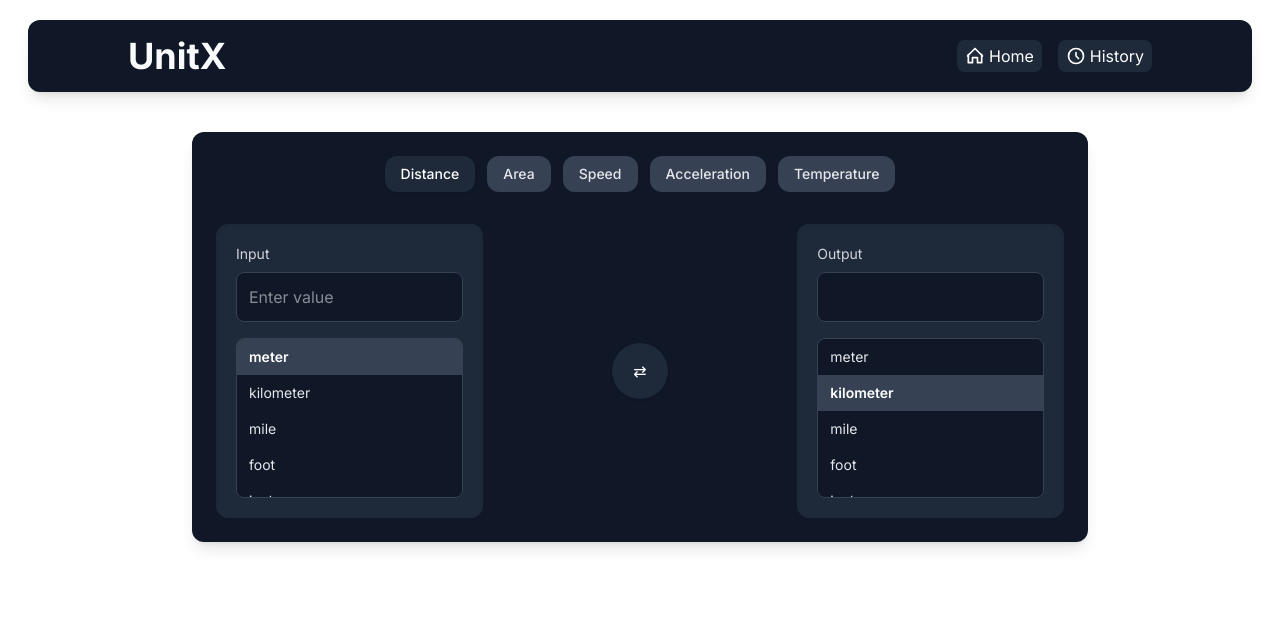
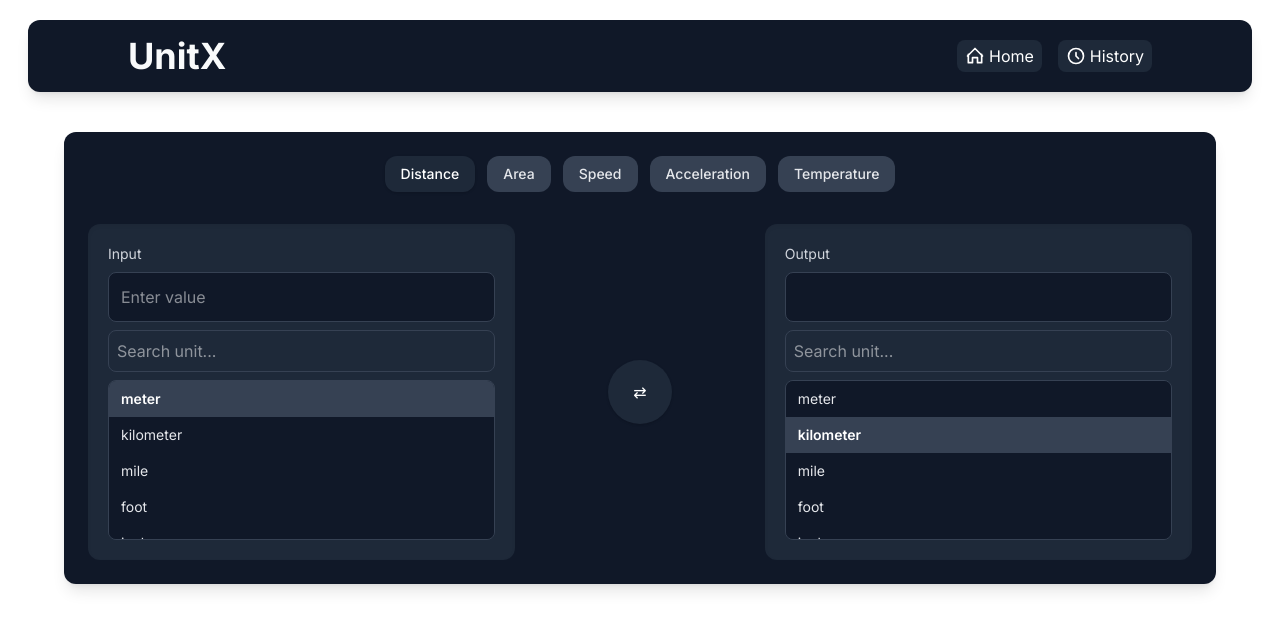
Before and after one commit to Prasadkadam03/UnitX, a Next.js app: page /converter in a window 1280 px wide. Shown: the top 630 px of the page. Built offline with nearby package versions, Linux system fonts and the light colour scheme; no server answers; sample sign-in values are in the browser's storage.

Commit message:
Implemented search filter

```diff
--- a/app/converter/ConverterClient.js
+++ b/app/converter/ConverterClient.js
@@ -11,6 +11,8 @@ export default function ConverterClient() {
   const [inputValue, setInputValue] = useState("");
   const [result, setResult] = useState(null);
   const [debounceTimer, setDebounceTimer] = useState(null);
+  const [searchFrom, setSearchFrom] = useState("");
+  const [searchTo, setSearchTo] = useState("");
 
   async function handleConvert(val = inputValue, f = fromUnit, t = toUnit) {
     if (!val) return;
@@ -48,8 +50,16 @@ export default function ConverterClient() {
     setDebounceTimer(timer);
   }
 
+  const filteredFromUnits = Object.keys(units[category]).filter((u) =>
+    u.toLowerCase().includes(searchFrom.toLowerCase())
+  );
+  const filteredToUnits = Object.keys(units[category]).filter((u) =>
+    u.toLowerCase().includes(searchTo.toLowerCase())
+  );
+
   return (
-    <div className="max-w-4xl mx-auto max-sm:mx-2 my-10 p-6 bg-gray-900 rounded-xl shadow-lg">
+    <div className="max-w-6xl mx-auto max-sm:mx-2 my-10 p-6 bg-gray-900 rounded-xl shadow-lg">
+      {/* Categories */}
       <div className="flex justify-center gap-3 mb-8 flex-wrap">
         {categories.map((c) => (
           <button
@@ -60,10 +70,12 @@ export default function ConverterClient() {
               setFromUnit(first);
               setToUnit(second);
               setResult(null);
+              setSearchFrom("");
+              setSearchTo("");
             }}
             className={`px-4 py-2 rounded-xl text-sm font-medium transition ${c === category
-                ? "bg-gray-800 text-white shadow"
-                : "bg-gray-700 text-gray-200 hover:bg-gray-800"
+              ? "bg-gray-800 text-white shadow"
+              : "bg-gray-700 text-gray-200 hover:bg-gray-800"
               }`}
           >
             {c.charAt(0).toUpperCase() + c.slice(1)}
@@ -71,8 +83,8 @@ export default function ConverterClient() {
         ))}
       </div>
 
-      <div className="grid grid-cols-1 md:grid-cols-3 gap-6 items-center">
-        <div className="bg-gray-800 rounded-xl p-5 shadow-inner">
+      <div className="grid grid-cols-1 md:grid-cols-5 gap-6 items-start">
+        <div className="md:col-span-2 bg-gray-800 rounded-xl p-5 shadow-inner">
           <h3 className="text-gray-300 text-sm mb-2">Input</h3>
 
           <input
@@ -80,11 +92,20 @@ export default function ConverterClient() {
             placeholder="Enter value"
             value={inputValue}
             onChange={handleInputChange}
-            className="w-full p-3 mb-4 border border-gray-700 rounded-lg bg-gray-900 text-white focus:ring-2 focus:ring-gray-800 outline-none"
+            className="w-full p-3 mb-2 border border-gray-700 rounded-lg bg-gray-900 text-white focus:ring-2 focus:ring-gray-800 outline-none"
           />
+
+          <input
+            type="text"
+            placeholder="Search unit..."
+            value={searchFrom}
+            onChange={(e) => setSearchFrom(e.target.value)}
+            className="w-full p-2 mb-2 border border-gray-700 rounded-lg bg-gray-800 text-white outline-none"
+          />
+
           <div className="max-h-40 overflow-y-auto rounded-lg border border-gray-700 bg-gray-900">
             <ul>
-              {Object.keys(units[category]).map((u) => (
+              {filteredFromUnits.map((u) => (
                 <li
                   key={u}
                   onClick={() => {
@@ -101,28 +122,36 @@ export default function ConverterClient() {
           </div>
         </div>
 
-        <div className="flex justify-center">
+        <div className="flex justify-center h-2/2 items-center">
           <button
             onClick={handleSwap}
-            className="w-14 h-14 rounded-full bg-gray-800 text-white shadow hover:bg-gray-700 flex items-center justify-center transition transform hover:rotate-180"
+            className="w-16 h-16 rounded-full bg-gray-800 text-white shadow hover:bg-gray-700 flex items-center justify-center transition transform hover:rotate-180"
           >
             ⇄
           </button>
         </div>
 
-        <div className="bg-gray-800 rounded-xl p-5 shadow-inner">
+        <div className="md:col-span-2 bg-gray-800 rounded-xl p-5 shadow-inner">
           <h3 className="text-gray-300 text-sm mb-2">Output</h3>
 
           <input
             type="text"
             readOnly
             value={result !== null ? result.toFixed(5) : ""}
-            className="w-full p-3 mb-4 border border-gray-700 rounded-lg bg-gray-900 text-white"
+            className="w-full p-3 mb-2 border border-gray-700 rounded-lg bg-gray-900 text-white"
+          />
+
+          <input
+            type="text"
+            placeholder="Search unit..."
+            value={searchTo}
+            onChange={(e) => setSearchTo(e.target.value)}
+            className="w-full p-2 mb-2 border border-gray-700 rounded-lg bg-gray-800 text-white outline-none"
           />
 
           <div className="max-h-40 overflow-y-auto rounded-lg border border-gray-700 bg-gray-900">
             <ul>
-              {Object.keys(units[category]).map((u) => (
+              {filteredToUnits.map((u) => (
                 <li
                   key={u}
                   onClick={() => {
```
